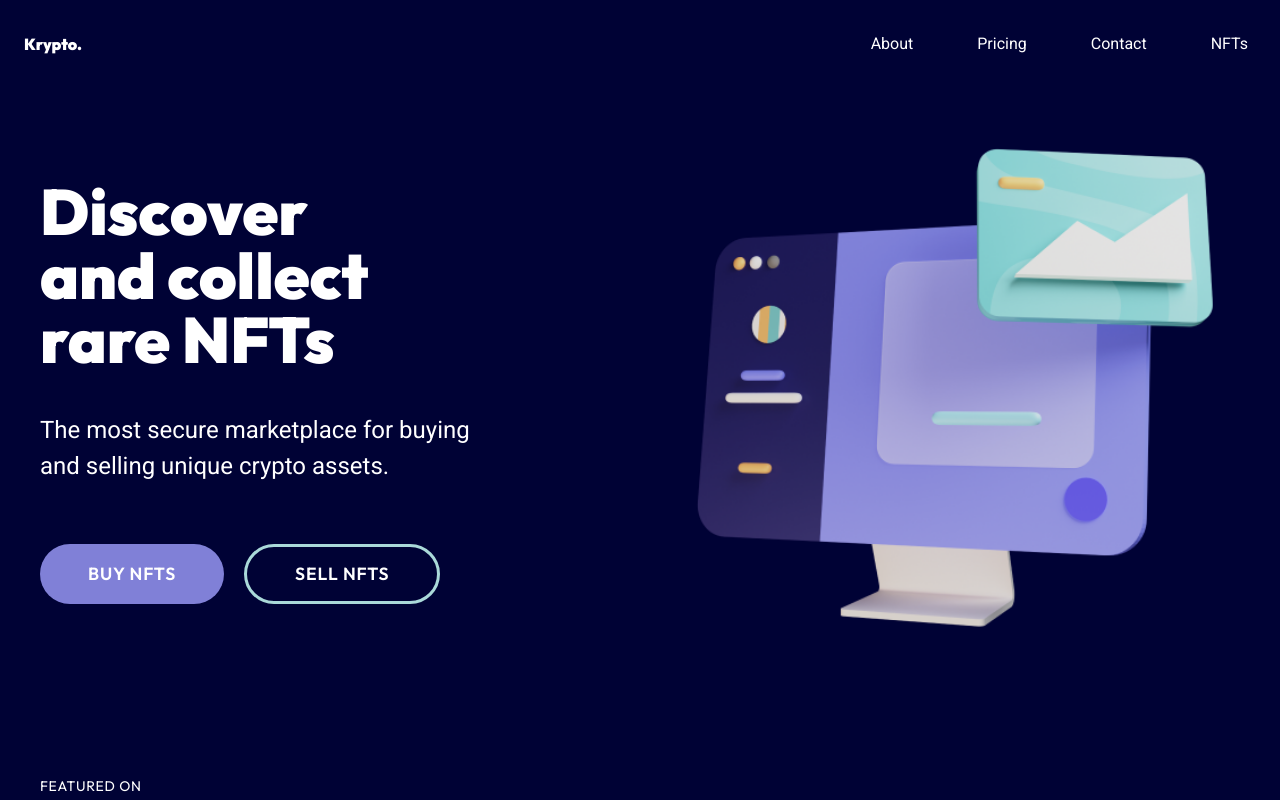
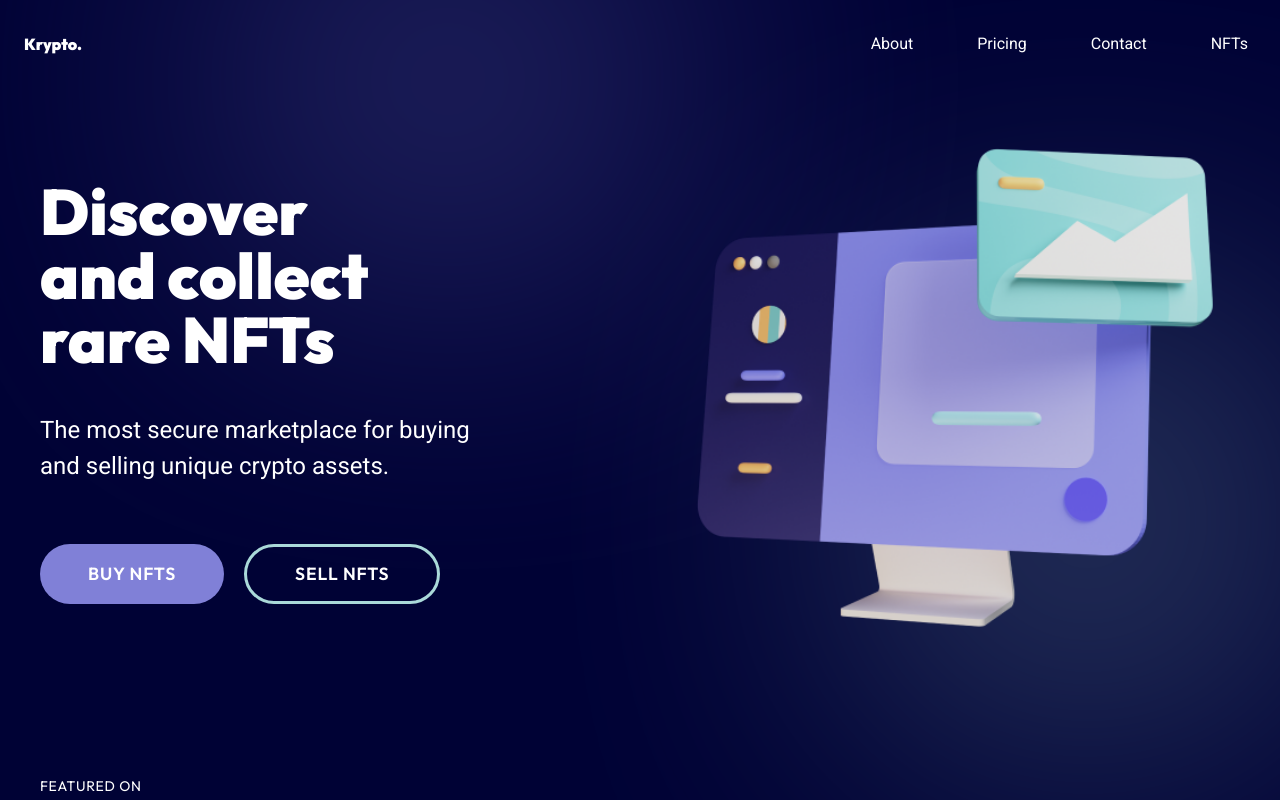
Before and after one commit to BrylleMutia/krypto-react-tailwind, a React (Vite) app: page / in a window 1280 px wide. Shown: the top 800 px of the page. Built offline with nearby package versions, Linux system fonts and the light colour scheme.

Commit message:
Added gradient bg on hero section

```diff
--- a/src/components/Hero.jsx
+++ b/src/components/Hero.jsx
@@ -23,6 +23,9 @@ const Hero = () => {
                      styles="border border-accent border-[0.2rem]"
                   />
                </div>
+
+               <div className="absolute z-[-99] w-[30%] h-[40%] left-[20%] -top-[10%] rounded-full secondary__gradient"></div>
+               <div className="absolute z-[-99] w-[30%] h-[50%] right-[0%] top-[40%] rounded-full accent__gradient"></div>
             </div>
             <img
                src={hero}
--- a/src/index.css
+++ b/src/index.css
@@ -1,6 +1,12 @@
 @tailwind base;
 @tailwind components;
 @tailwind utilities;
+
+:root {
+   --primary: #000235;
+   --secondary: #8080d7;
+   --accent: #aad9d9;
+}
 
 *,
 *::before,
@@ -92,3 +98,16 @@ body {
       color: orange;
    }
 }
+
+/* gradients */
+.secondary__gradient {
+   background: var(--secondary);
+   opacity: 0.5;
+   filter: blur(150px);
+}
+
+.accent__gradient {
+   background: var(--accent);
+   opacity: 0.4;
+   filter: blur(150px);
+}
```
